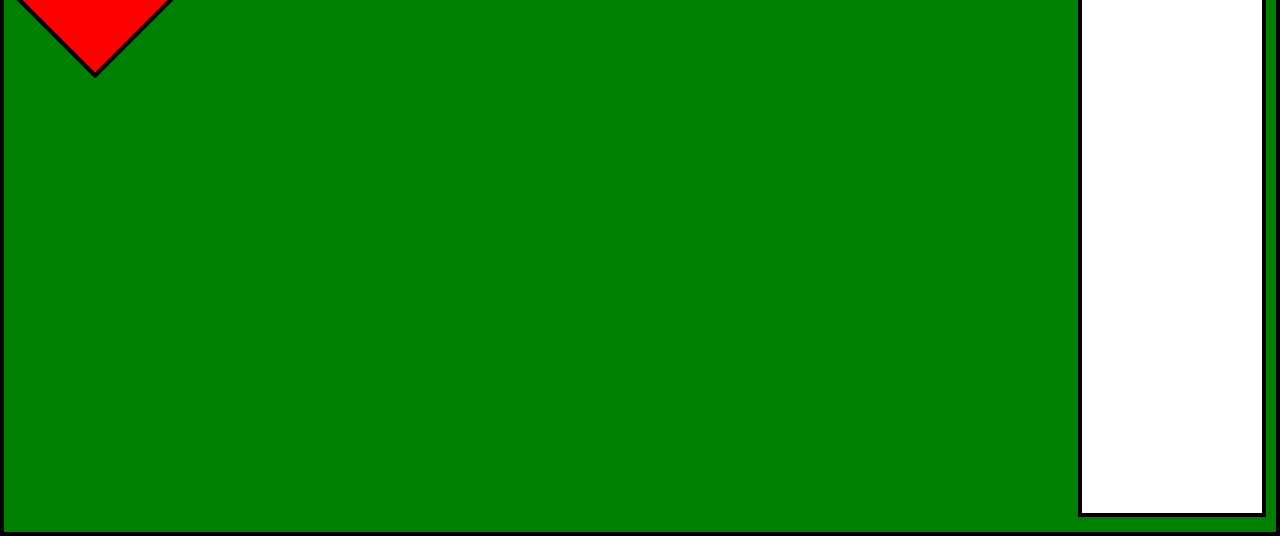
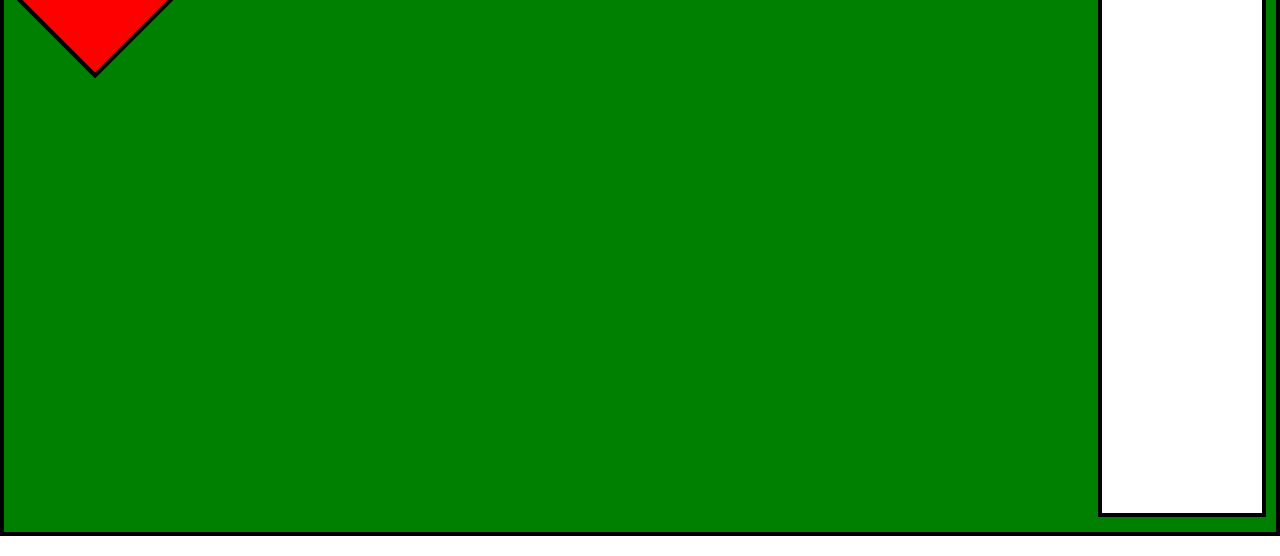
Before and after one commit to igorfstefanski/OptimoJuniorGameDesignerTask, a plain HTML site: page index.html in a window 1280 px wide. Shown: the part 264-820 px from the top of the page. Drawn offline with Linux system fonts and the light colour scheme.

Commit message:
Add small documentation

```diff
--- a/style.css
+++ b/style.css
@@ -24,6 +24,7 @@
     border-bottom: 4px solid black;
 }
 
+/* SHAPES START */
 #shapes {
     display: flex;
     flex-direction: column;
@@ -31,6 +32,7 @@
     padding: 10px;
 }
 
+/* LEFT COL START */
 #left-col {
     display: contents;
 }
@@ -76,15 +78,17 @@
     border-radius: 50%;
     background-color: teal;
 }
+/* LEFT COL END */
 
 .rectangle {
-    width: 180px;
-    height: 40vh;
+    width: 160px;
+    height: 35vh;
     background-color: blue;
     margin-left: 50px;
     padding-top: 30px;
     text-align: center;
 }
+/* SHAPES END */
 /* MOBILE VIEW END */
 
 /* FOR SCREEN WIDTH 583px - 900px */
```
